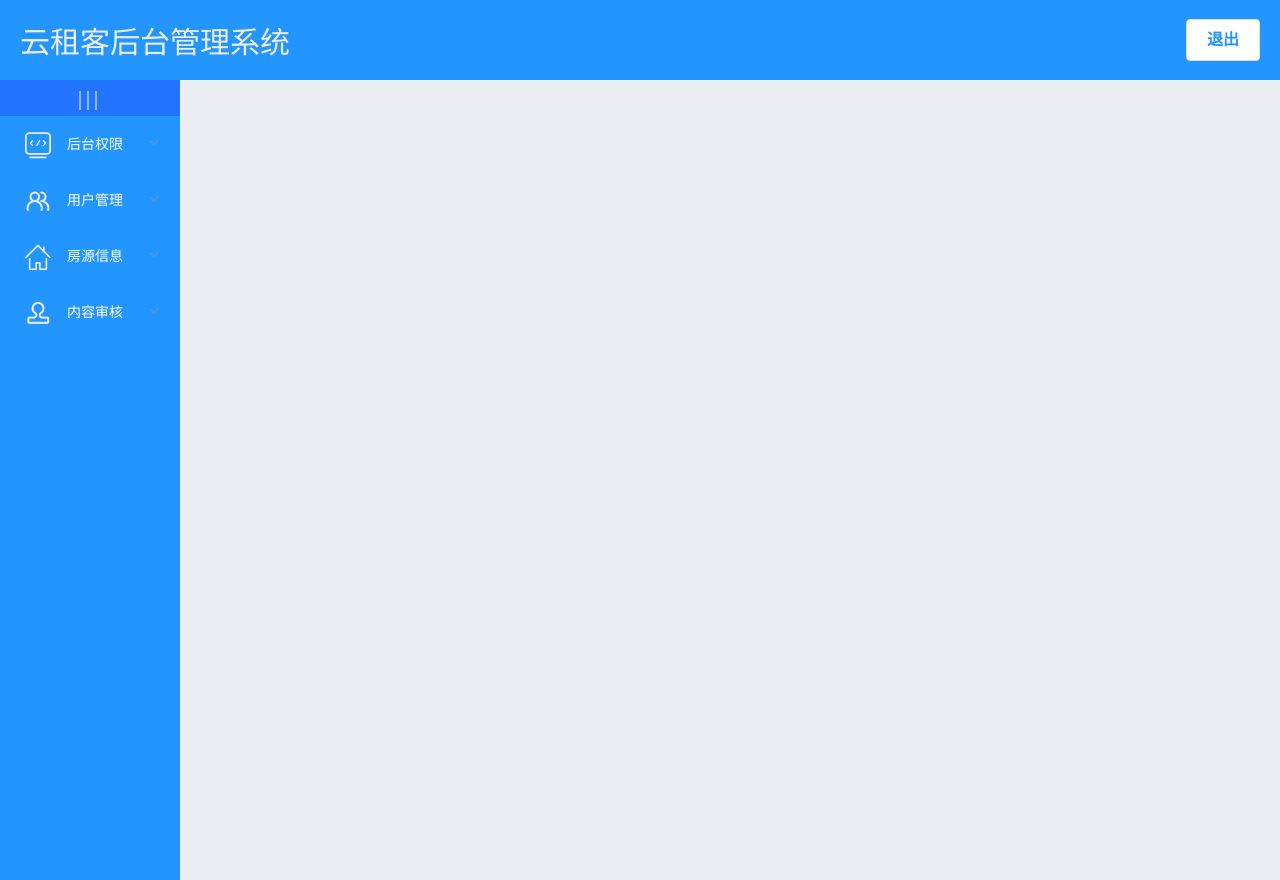
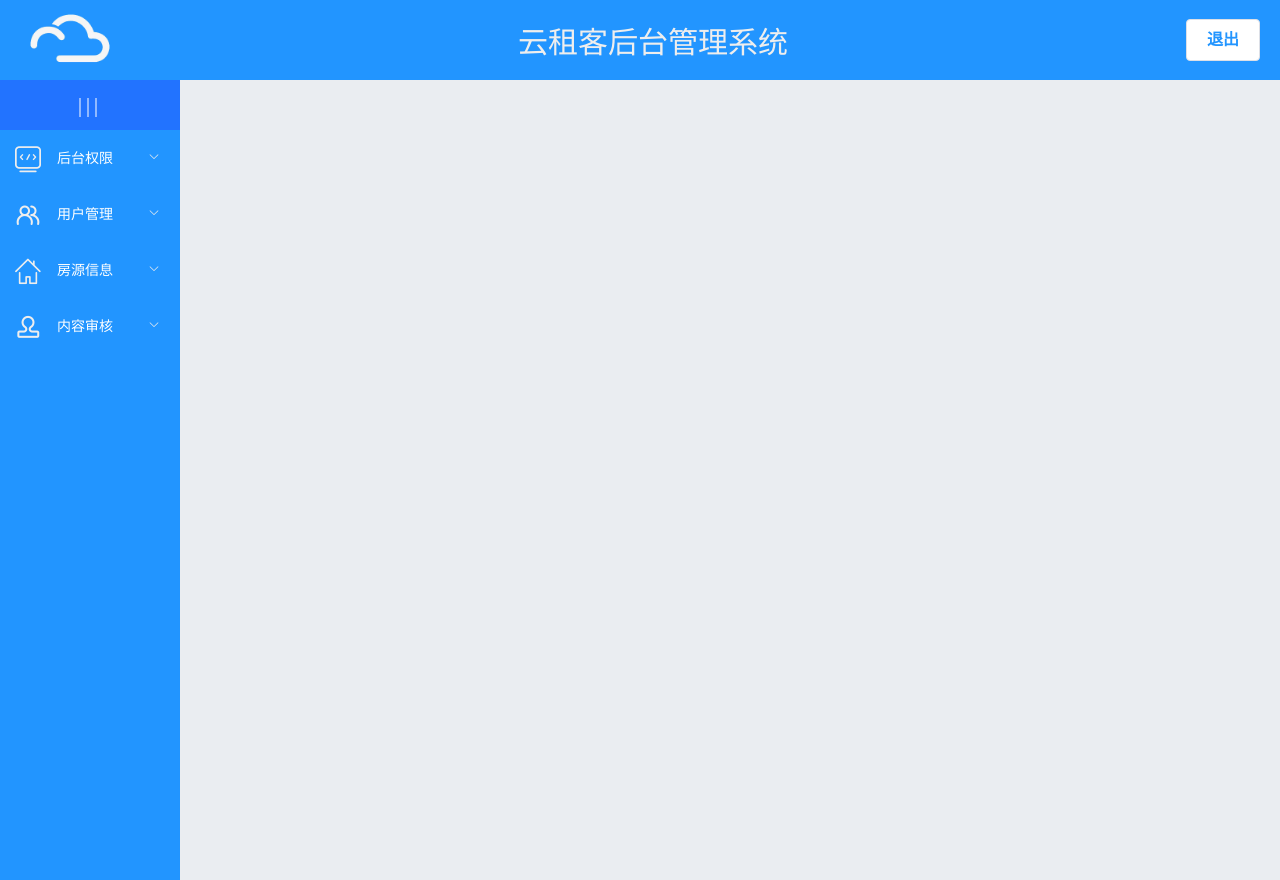
Before and after one commit to pza666/CloudTenant, a Vue app: page /#/home in a window 1280 px wide. Built offline with nearby package versions, Linux system fonts and the light colour scheme.

Commit message:
完成管理页部分开发

```diff
--- a/package.json
+++ b/package.json
@@ -8,8 +8,10 @@
     "lint": "vue-cli-service lint"
   },
   "dependencies": {
+    "axios": "^0.27.2",
     "core-js": "^3.6.5",
     "element-ui": "^2.15.8",
+    "nprogress": "^0.2.0",
     "vue": "^2.6.11",
     "vue-router": "^3.2.0",
     "vuex": "^3.4.0"
--- a/src/App.vue
+++ b/src/App.vue
@@ -19,6 +19,6 @@
   }
 
   .el-table {
-    margin-top: 20px;
+    margin: 20px 0;
   }
 </style>
--- /dev/null
+++ b/src/axios/index.js
@@ -0,0 +1,23 @@
+import axios from 'axios';
+// 引入 nprogress 包美化发送请求时样式
+import Nprogress from "nprogress";
+import 'nprogress/nprogress.css';
+const request = axios.create({
+    // 配置根路径方便请求
+    baseURL: 'http://127.0.0.1:80/',
+    // 设置请求最大时限
+    timeout: 5000
+})
+
+// 请求拦截器
+request.interceptors.request.use(config => {
+    Nprogress.start()
+    return config
+})
+
+// 响应拦截器
+request.interceptors.response.use(responed => {
+    Nprogress.done()
+    return responed
+})
+export default request
--- a/src/components/Sidebar/Sidebar.vue
+++ b/src/components/Sidebar/Sidebar.vue
@@ -2,11 +2,10 @@
     <!-- 侧边栏主体区域 -->
     <el-container>
         <!-- 左侧侧边栏 -->
-        <el-aside :width="isCollapse?'80px':'180px'">
+        <el-aside>
             <div class="toggle-button" @click="isCollapse = !isCollapse">|||</div>
             <el-menu router :default-active="$route.path.replace('/','')" unique-opened class="el-menu-vertical-demo"
-                :collapse="isCollapse" :collapse-transition="false" background-color="#2295ff" text-color="#fff"
-                active-text-color="#fdbd09">
+                :collapse="isCollapse" background-color="#2295ff" text-color="#fff" active-text-color="#fdbd09">
                 <!-- 每一个侧边栏的大项 -->
                 <el-submenu v-for="item in sidebarList" :key="item.id" :index="item.id">
                     <template slot="title">
@@ -30,64 +29,81 @@
     export default {
         data() {
             return {
-                isCollapse: false,   // 控制
+                isCollapse: false, // 控制
                 sidebarList: [
                     {
-                        id: '1',
-                        iconName: 'icon-background-management',
-                        name: '后台权限',
+                        id: "1",
+                        iconName: "icon-background-management",
+                        name: "后台权限",
                         children: [
                             {
-                                routeName: 'admininfo',
-                                iconName1: 'icon-admin',
-                                childrenName: '管理员'
-                            }
-                        ]
+                                routeName: "admininfo",
+                                iconName1: "icon-admin",
+                                childrenName: "管理员",
+                            },
+                        ],
                     },
                     {
-                        id: '2',
-                        iconName: 'icon-users',
-                        name: '用户管理',
+                        id: "2",
+                        iconName: "icon-users",
+                        name: "用户管理",
                         children: [
                             {
-                                routeName: 'userinfo',
-                                iconName1: 'icon-user-info',
-                                childrenName: '用户信息'
-                            }
-                        ]
+                                routeName: "userinfo",
+                                iconName1: "icon-user-info",
+                                childrenName: "用户信息",
+                            },
+                        ],
                     },
                     {
-                        id: '3',
-                        iconName: 'icon-house',
-                        name: '房源信息',
+                        id: "3",
+                        iconName: "icon-house",
+                        name: "房源信息",
                         children: [
-                            { routeName: 'recommended', iconName1: 'icon-good', childrenName: '推荐房源' },
-                            { routeName: 'lease', iconName1: 'icon-rent-house', childrenName: '租赁房源' },
-                            { routeName: 'secondhand', iconName1: 'icon-secondary', childrenName: '二手房源' },
-                            { routeName: 'latest', iconName1: 'icon-new', childrenName: '最新房源' },
-                        ]
+                            {
+                                routeName: "recommended",
+                                iconName1: "icon-good",
+                                childrenName: "推荐房源",
+                            },
+                            {
+                                routeName: "lease",
+                                iconName1: "icon-rent-house",
+                                childrenName: "租赁房源",
+                            },
+                            {
+                                routeName: "secondhand",
+                                iconName1: "icon-secondary",
+                                childrenName: "二手房源",
+                            },
+                            {
+                                routeName: "latest",
+                                iconName1: "icon-new",
+                                childrenName: "最新房源",
+                            },
+                        ],
                     },
                     {
-                        id: '4',
-                        iconName: 'icon-audit',
-                        name: '内容审核',
+                        id: "4",
+                        iconName: "icon-audit",
+                        name: "内容审核",
                         children: [
                             {
-                                routeName: 'article',
-                                iconName: 'icon-article',
-                                childrenName: '审核文章'
-                            }
-                        ]
+                                routeName: "article",
+                                iconName: "icon-near-info",
+                                childrenName: "审核文章",
+                            },
+                        ],
                     },
-                ]   // 侧边栏数据
-            }
-        }
-    }
+                ], // 侧边栏数据
+            };
+        },
+    };
 </script>
 
 <style lang="less" scoped>
     /* 侧边栏样式 */
     .el-aside {
+        width: auto !important;
         height: 100vh;
         background-color: #2295ff;
 
@@ -99,13 +115,9 @@
             .icon1 {
                 color: #eee;
                 font-size: 26px;
-                margin: 0 16px 0 5px;
+                margin: 0 16px 0 -5px;
                 text-align: center;
             }
-        }
-
-        .el-menu--collapse {
-            width: 100%;
         }
     }
 
@@ -116,9 +128,10 @@
 
     /* 三条竖的样式 ||| */
     .toggle-button {
+        height: 50px;
         background-color: #2273ff;
         font-size: 20px;
-        line-height: 36px;
+        line-height: 50px;
         color: #fff;
         text-align: center;
         /* 设置 字符 间的间距： */
@@ -132,4 +145,14 @@
         font-size: 18px;
         margin-right: 10px;
     }
+
+    .el-menu-vertical-demo:not(.el-menu--collapse) {
+        width: 180px;
+    }
+
+    /* 利用样式穿透来将图标修改成指定颜色 */
+    /deep/ .el-icon-arrow-down:before {
+        content: "\e6df";
+        color: #eee;
+    }
 </style>
--- a/src/views/Home/Home.vue
+++ b/src/views/Home/Home.vue
@@ -2,6 +2,7 @@
   <el-container class="home-container">
     <!-- 头部区域 -->
     <el-header>
+      <img class="logoImg" src="@/assets/logo.png" title="云租客后台管理系统" alt="云租客后台管理系统">
       <span class="cloud-tenant">云租客后台管理系统</span>
       <el-button>退出</el-button>
     </el-header>
@@ -11,17 +12,23 @@
   </el-container>
 </template>
 <script>
-    import Sidebar from '@/components/Sidebar/Sidebar'
+import Sidebar from "@/components/Sidebar/Sidebar";
 export default {
-        name: 'Home',
+  name: "Home",
   components: {
-            Sidebar
-        }
-    }
+    Sidebar,
+  },
+};
 </script>
 <style lang="less" scoped>
 .el-container {
   background-color: #eaedf1;
+
+  /* logo样式 */
+  .logoImg {
+    width: 100px;
+    height: 100px;
+  }
 
   /* 顶部背景、文字和按钮的样式 */
   .el-header {
--- a/src/views/UserInfo/UserInfo.vue
+++ b/src/views/UserInfo/UserInfo.vue
@@ -1,6 +1,9 @@
 <template>
     <el-main>
+        <!-- 顶部面包屑 -->
         <bread-crumb :navData="navData"></bread-crumb>
+        <!-- 卡片视图区域 -->
+        <el-card></el-card>
     </el-main>
 </template>
 <script>
@@ -13,6 +16,4 @@
         },
     }
 </script>
-<style lang="">
-
-</style>
+<style lang="less" scoped></style>
```
Also changed, not shown: src/views/AdminInfo/AdminInfo.vue (+126 -6 lines), src/assets/logo.png, 1 other file (tests, documents, lock files or other folders). Lines whose indentation alone changed are shown as unchanged.
